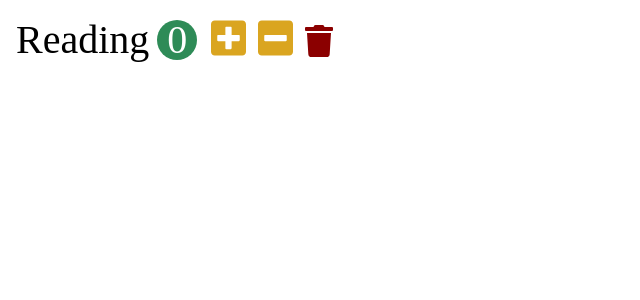
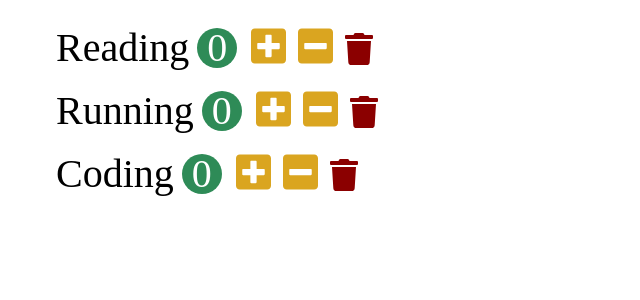
Before and after one commit to SpearJin/habit-tracker, a React (Create React App) app: page / in a window 1280 px wide. Shown: the top 300 px of the page, without its empty margins (0-640 px from the left). Built offline with nearby package versions, Linux system fonts and the light colour scheme.

Commit message:
habits: Props

```diff
--- a/src/App.css
+++ b/src/App.css
@@ -12,6 +12,7 @@ button {
 .habit {
   padding: 0.5rem;
   font-size: 2.5rem;
+  list-style: none;
 }
 
 .habit-count {
--- a/src/App.js
+++ b/src/App.js
@@ -1,10 +1,10 @@
 import "./App.css";
-import Habit from "./components/habit";
+import Habits from "./components/habits";
 
 function App() {
   return (
     <div>
-      <Habit />
+      <Habits />
     </div>
   );
 }
--- a/src/components/habit.jsx
+++ b/src/components/habit.jsx
@@ -17,10 +17,12 @@ class Habit extends Component {
   handlerDelete = () => {};
 
   render() {
+    const name = this.props.name;
+    const count = this.props.count;
     return (
-      <div className="habit">
-        <span className="habit-name">Reading</span>
-        <span className="habit-count">{this.state.count}</span>
+      <li className="habit">
+        <span className="habit-name">{name}</span>
+        <span className="habit-count">{count}</span>
         <button
           className="habit-button habit-increase"
           onClick={this.handlerIncrease}
@@ -39,7 +41,7 @@ class Habit extends Component {
         >
           <i className="fas fa-trash"></i>
         </button>
-      </div>
+      </li>
     );
   }
 }
--- /dev/null
+++ b/src/components/habits.jsx
@@ -0,0 +1,16 @@
+import React, { Component } from "react";
+import Habit from "./habit";
+
+class Habits extends Component {
+  render() {
+    return (
+      <ul>
+        <Habit name="Reading" count={0} />
+        <Habit name="Running" count={0} />
+        <Habit name="Coding" count={0} />
+      </ul>
+    );
+  }
+}
+
+export default Habits;
```
